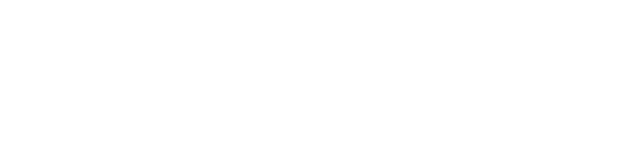
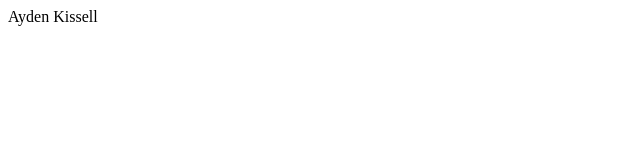
Before and after one commit to jhjln87/wdd130-kissell, a plain HTML site: page htmls/index.html in a window 1280 px wide. Shown: the whole page, without its empty margins (0-640 px from the left). Drawn offline with Linux system fonts and the light colour scheme.

Commit message:
11.20.25.j.1 folders

```diff
--- a/index.html
+++ b/htmls/index.html
@@ -6,6 +6,6 @@
     <title>Document</title>
 </head>
 <body>
-
+    Ayden Kissell
 </body>
 </html>
```
